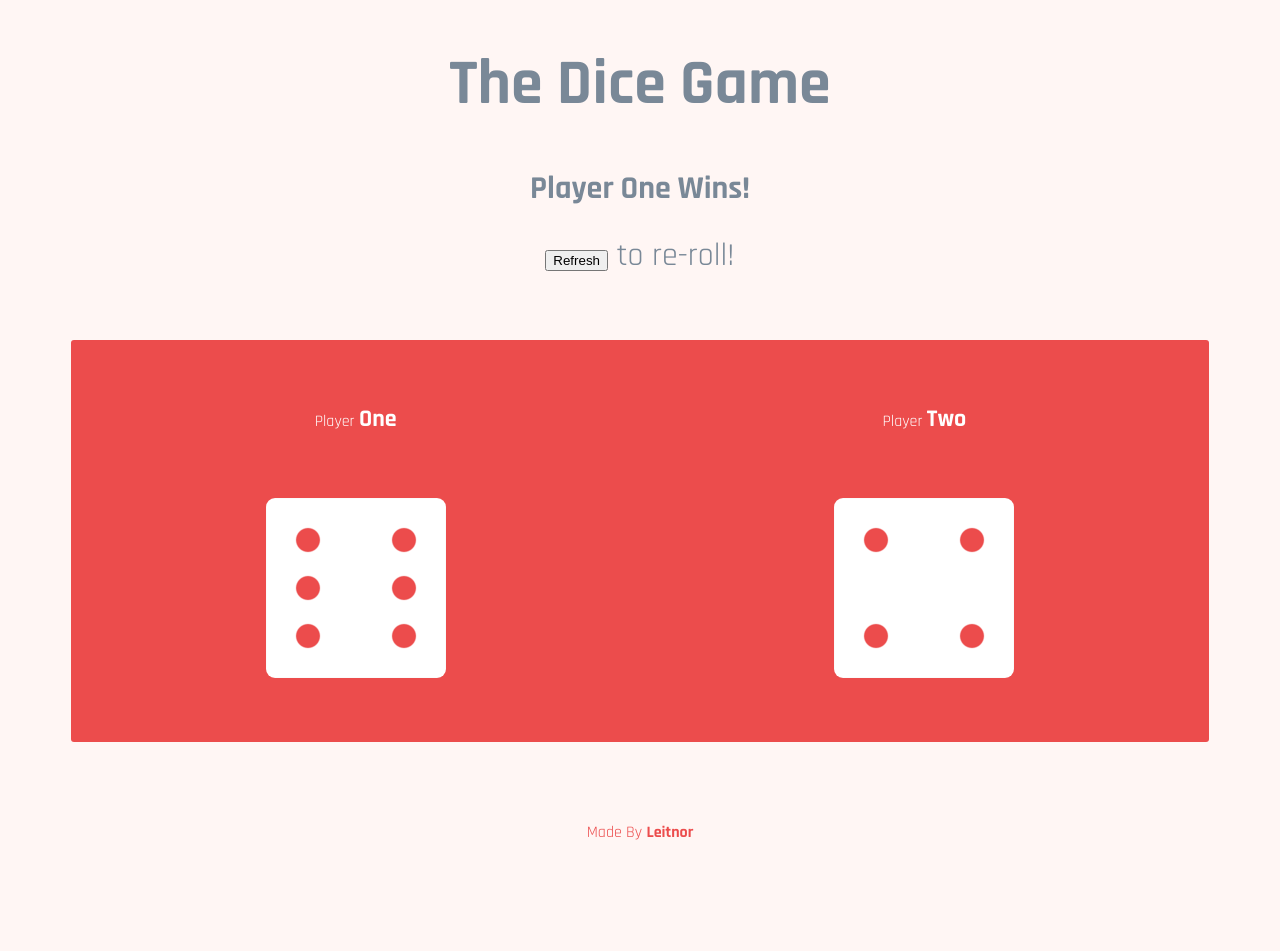
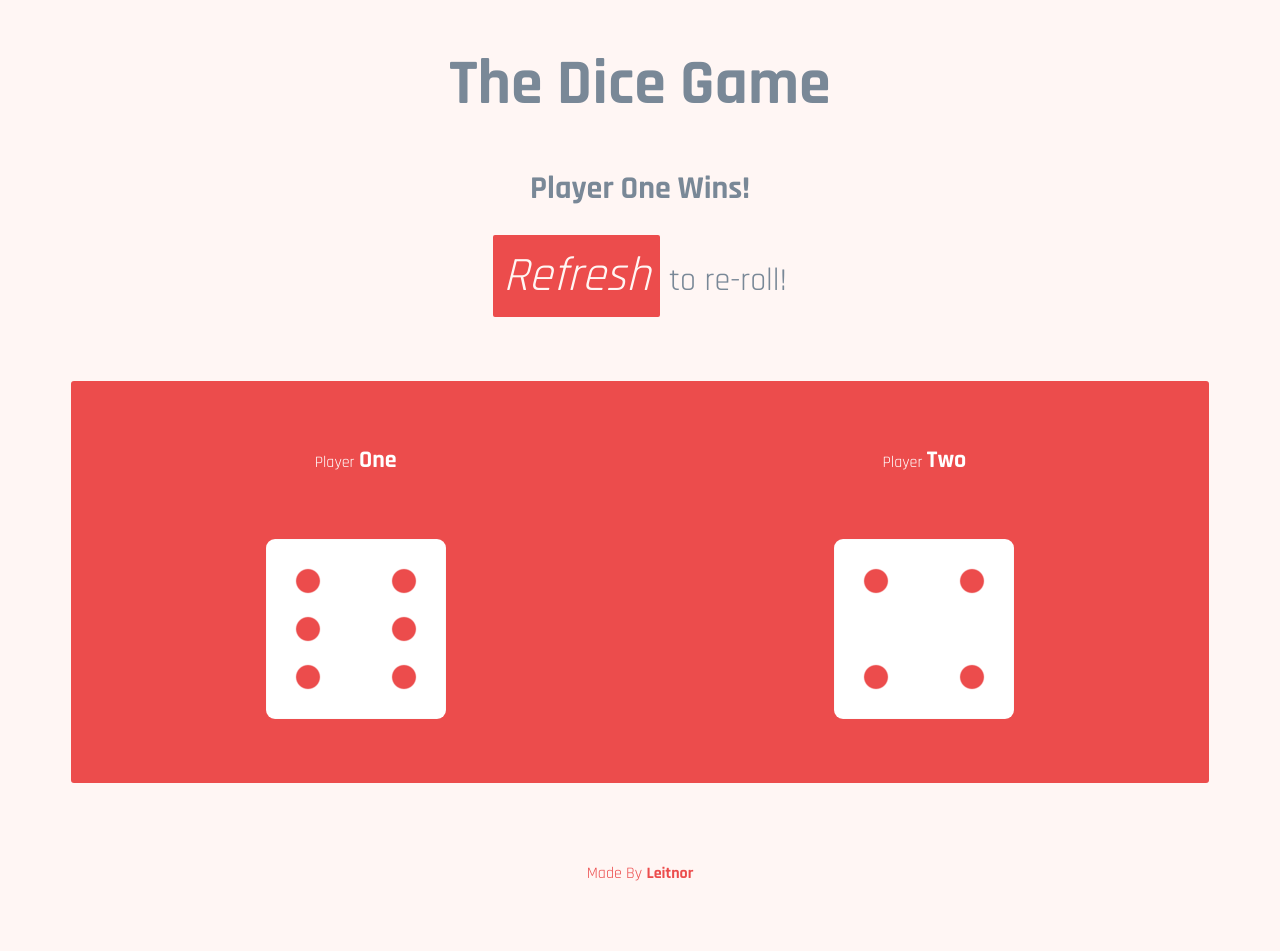
Before and after one commit to Leitnor/DiceGame, a plain HTML site: page index.html in a window 1280 px wide. Before the commit the page ends 923 px from the top, so only its background shows below. Drawn offline with Linux system fonts and the light colour scheme.

Commit message:
Added button styles

```diff
--- a/styles.css
+++ b/styles.css
@@ -23,6 +23,17 @@ body {
     font-family: 'Rajdhani', sans-serif;
     color: #798897;
     font-size: 2rem;
+}
+
+.refresh-btn {
+    background-color: #ec4c4c;
+    font-family: 'Rajdhani', sans-serif;
+    color: #FFF6F4;
+    border: none;
+    font-size: 3rem;
+    font-style: italic;
+    border-radius: 2px;
+    padding: 10px;
 }
 
 .player-name {
```
